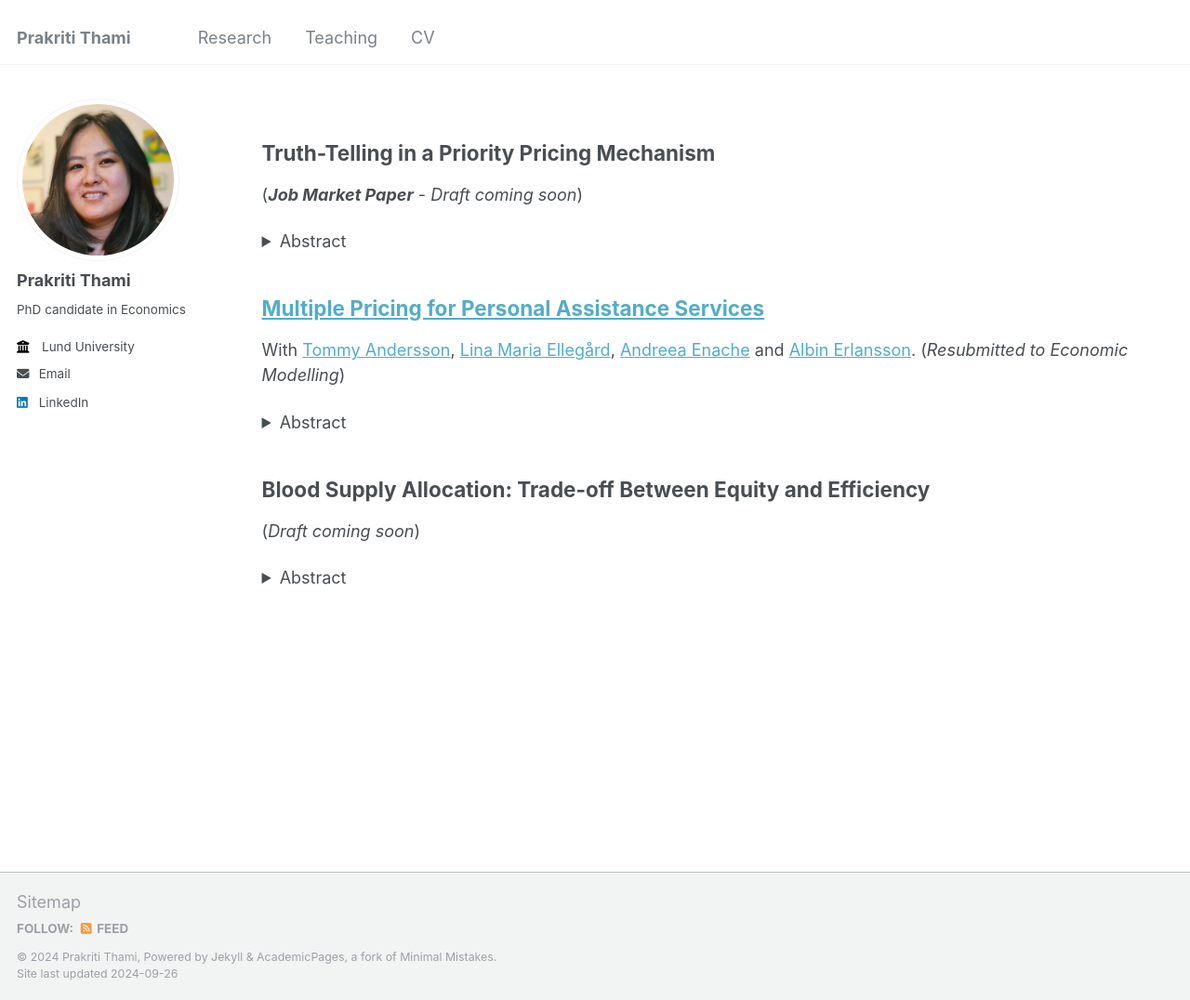
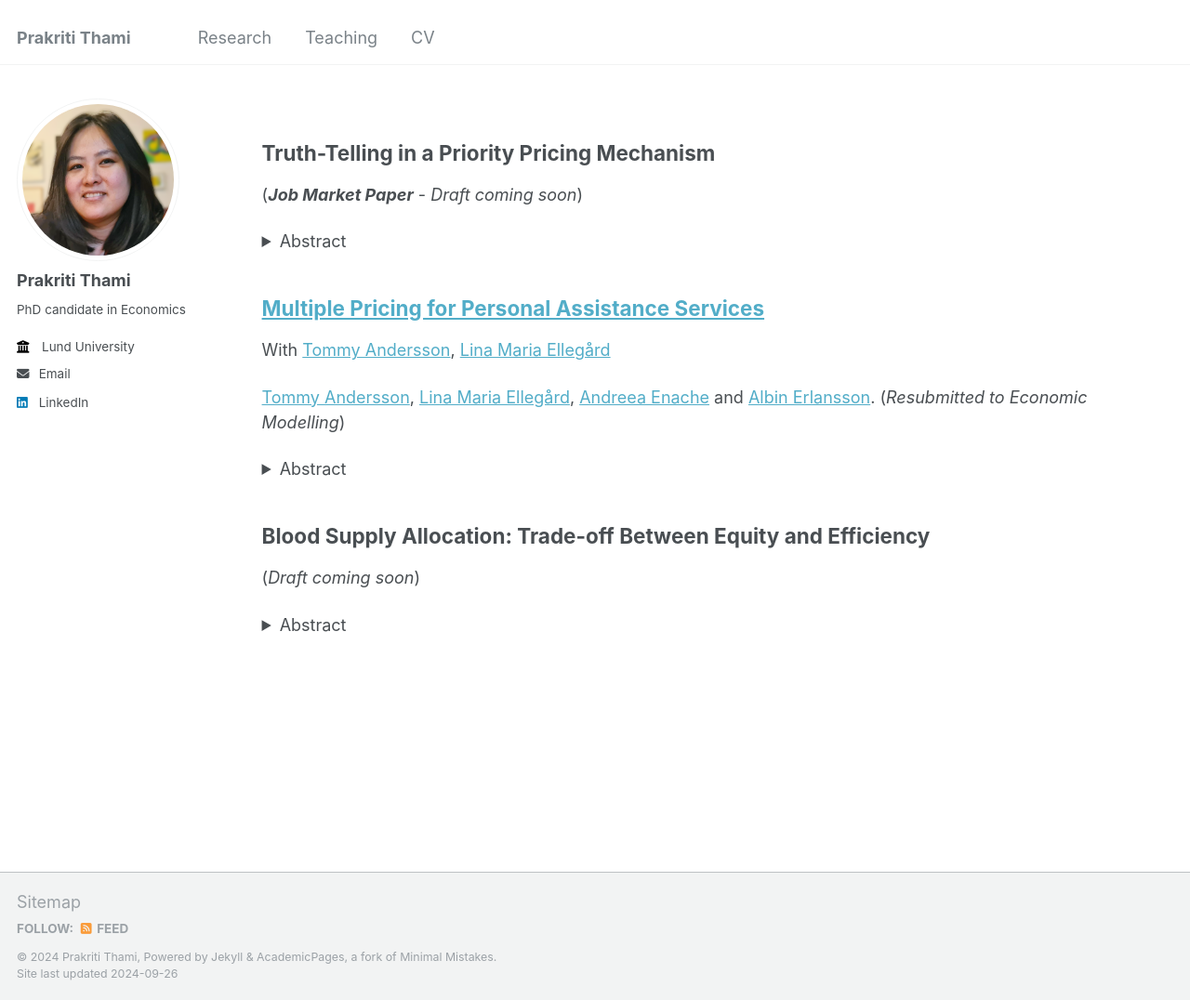
Before and after one commit to prakritithami/prakritithami.github.io, a Jekyll site: the page built from _research/papers.md, in a window 1280 px wide and 1076 px high. Shown: the whole window at 93% size. Built offline with Jekyll 4.4.1, drawn with Linux system fonts in a browser that asks for light colours.

Commit message:
Update papers.md

```diff
--- a/_research/papers.md
+++ b/_research/papers.md
@@ -15,7 +15,10 @@ author_profile: true
 </details>
 
 ## [Multiple Pricing for Personal Assistance Services](https://lucris.lub.lu.se/ws/portalfiles/portal/182837996/WP21_14)
-With [Tommy Andersson](https://sites.google.com/site/tommyanderssonlunduniversity/home){:target="_blank"}, [Lina Maria Ellegård](https://sites.google.com/site/linamariaellegaard){:target="_blank"}, [Andreea Enache](https://sites.google.com/view/andreea-enache) and [Albin Erlansson](https://erlanson.weebly.com/). (_Resubmitted to Economic Modelling_)
+With <a href="https://sites.google.com/site/tommyanderssonlunduniversity/home" target="_blank">Tommy Andersson</a>, <a href="https://sites.google.com/site/linamariaellegaard" target="_blank">Lina Maria Ellegård</a>
+
+[Tommy Andersson](https://sites.google.com/site/tommyanderssonlunduniversity/home){:target="_blank"}, [Lina Maria Ellegård](https://sites.google.com/site/linamariaellegaard){:target="_blank"}, [Andreea Enache](https://sites.google.com/view/andreea-enache) and [Albin Erlansson](https://erlanson.weebly.com/).
+(_Resubmitted to Economic Modelling_)
 <details>
   <summary>Abstract</summary>
   <p>Third-party payers often reimburse health care providers based on prospectively set prices. Although a key motivation of prospective payment is to contain costs, this paper shows that this aspect crucially depends on the design of the pricing scheme due to the well-known incentives of patient selection (or “dumping”). This paper provides a general theoretical framework where heterogeneous users are served by either private for-profit or public providers, each paid an hourly compensation by a third-party payer. The private, but not the public providers may select patients. It is demonstrated that this realistic feature of the model implies that total costs depend on the number of prices. The features of the model are illustrated using the Swedish system of personal assistance services as a motivating example. Numerical results show that marginal adjustments to the current uniform pricing scheme would lead to substantial savings.</p>
```
